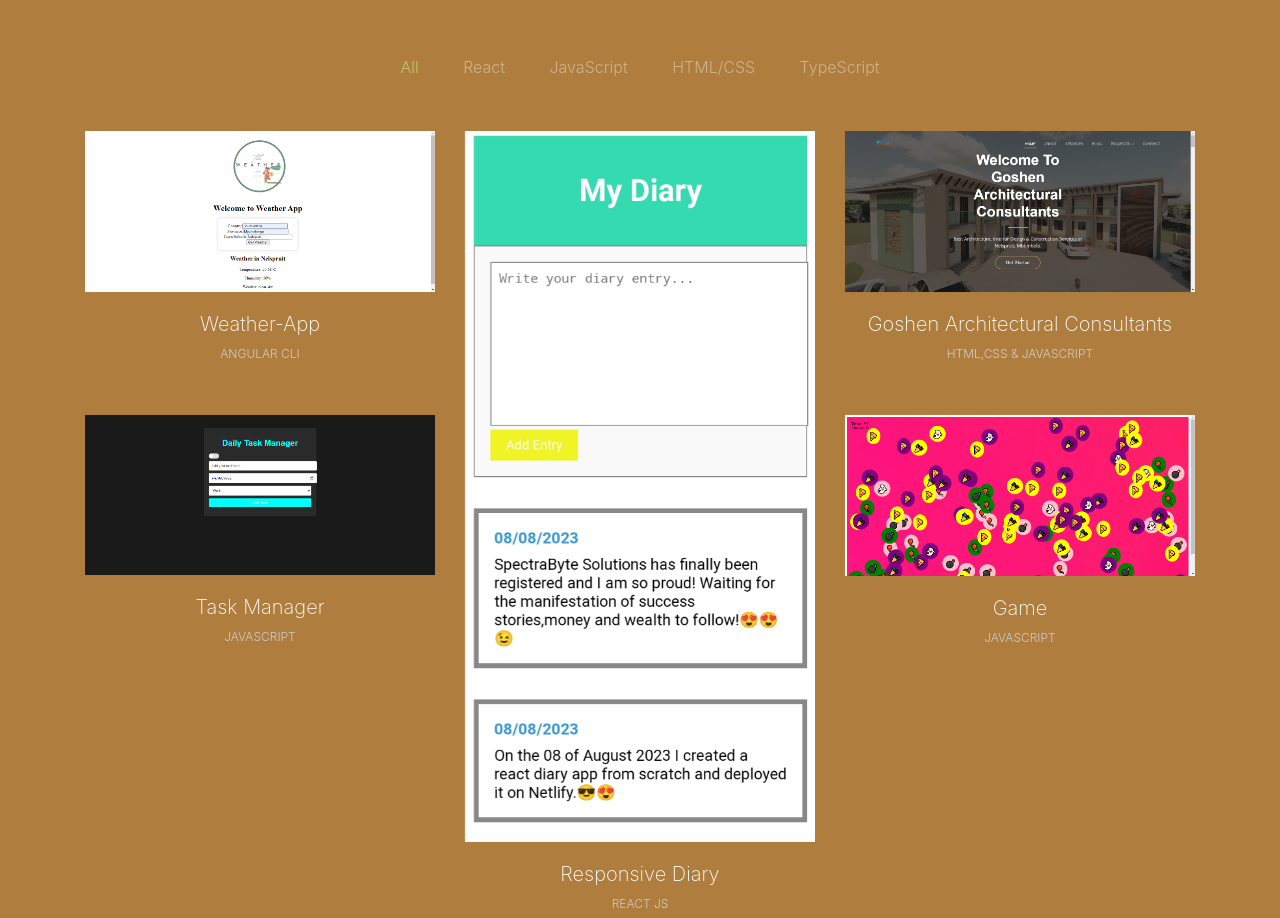
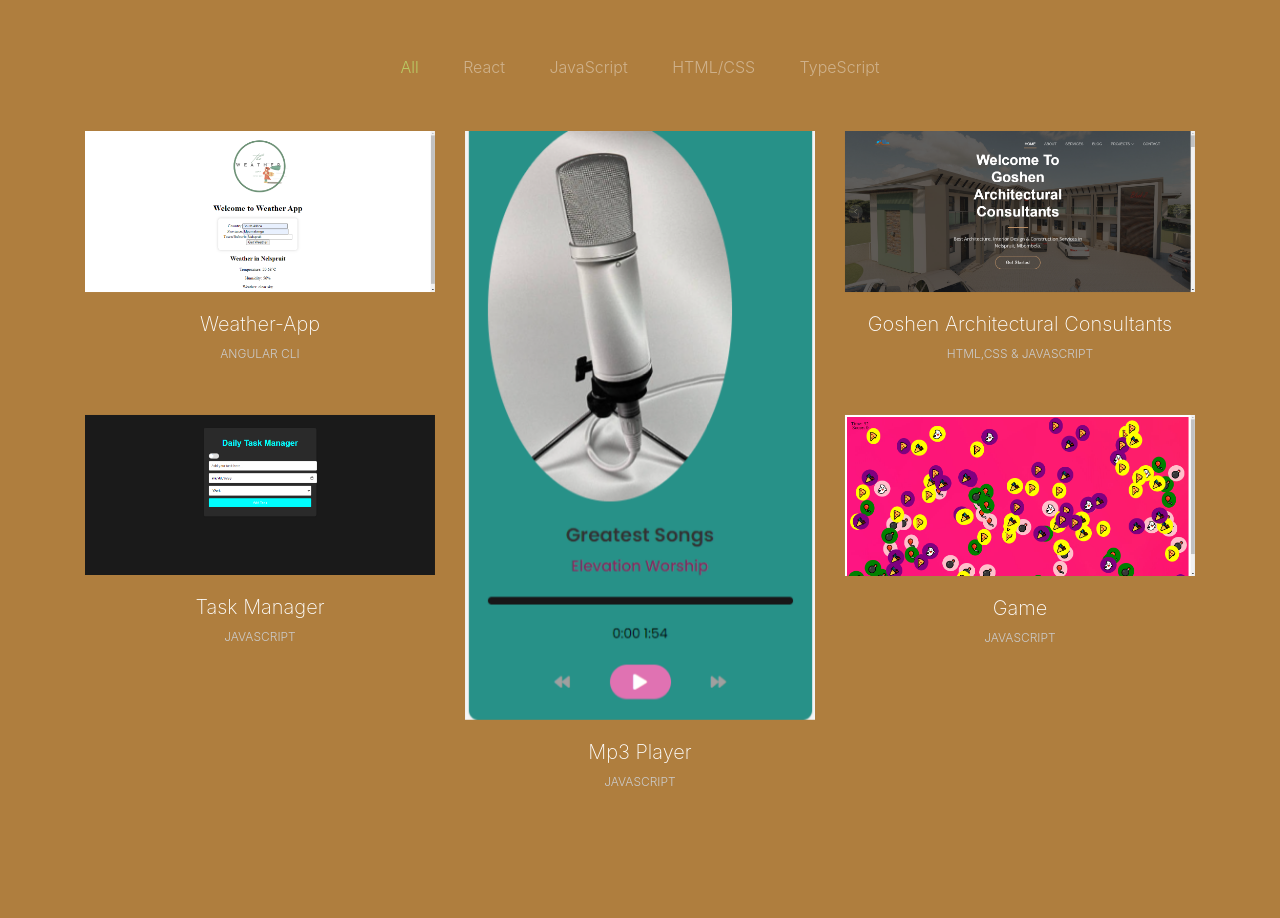
Before and after one commit to AnnahNokutheza/annah-portfolio, a plain HTML site: page index.html in a window 1280 px wide. Shown: the part 940-1858 px from the top of the page. Drawn offline with nearby package versions, Linux system fonts and the light colour scheme; files whose address does not match are found by name.

Commit message:
new files

```diff
--- a/index.html
+++ b/index.html
@@ -100,17 +100,17 @@
 						<div class="relative">
 							<div class="thumb">
 								<div class="overlay overlay-bg"></div>
-								<img class="image img-fluid" src="images/p3.jpg" alt="">
+								<img class="image img-fluid" src="images/p3.png" alt="">
 							</div>
-							<a href="https://elegant-licorice-cf9386.netlify.app/" class="img-pop-up">
+							<a href="https://mp3-player-flame.vercel.app/" class="img-pop-up">
 								<div class="middle">
 									<div class="text align-self-center d-flex"><img src="images/preview.png" alt=""></div>
 								</div>
 							</a>
 						</div>
 						<div class="p-inner">
-							<h4>Responsive Diary</h4>
-							<div class="cat">React Js</div>
+							<h4>Mp3 Player</h4>
+							<div class="cat">JavaScript</div>
 						</div>
 					</div>
 					<div class="single-portfolio col-sm-4 all packaging">
```
Also changed, not shown: images/p3.png (added), images/picture.jpg (renamed from images/p3.jpg), 1 other file.
